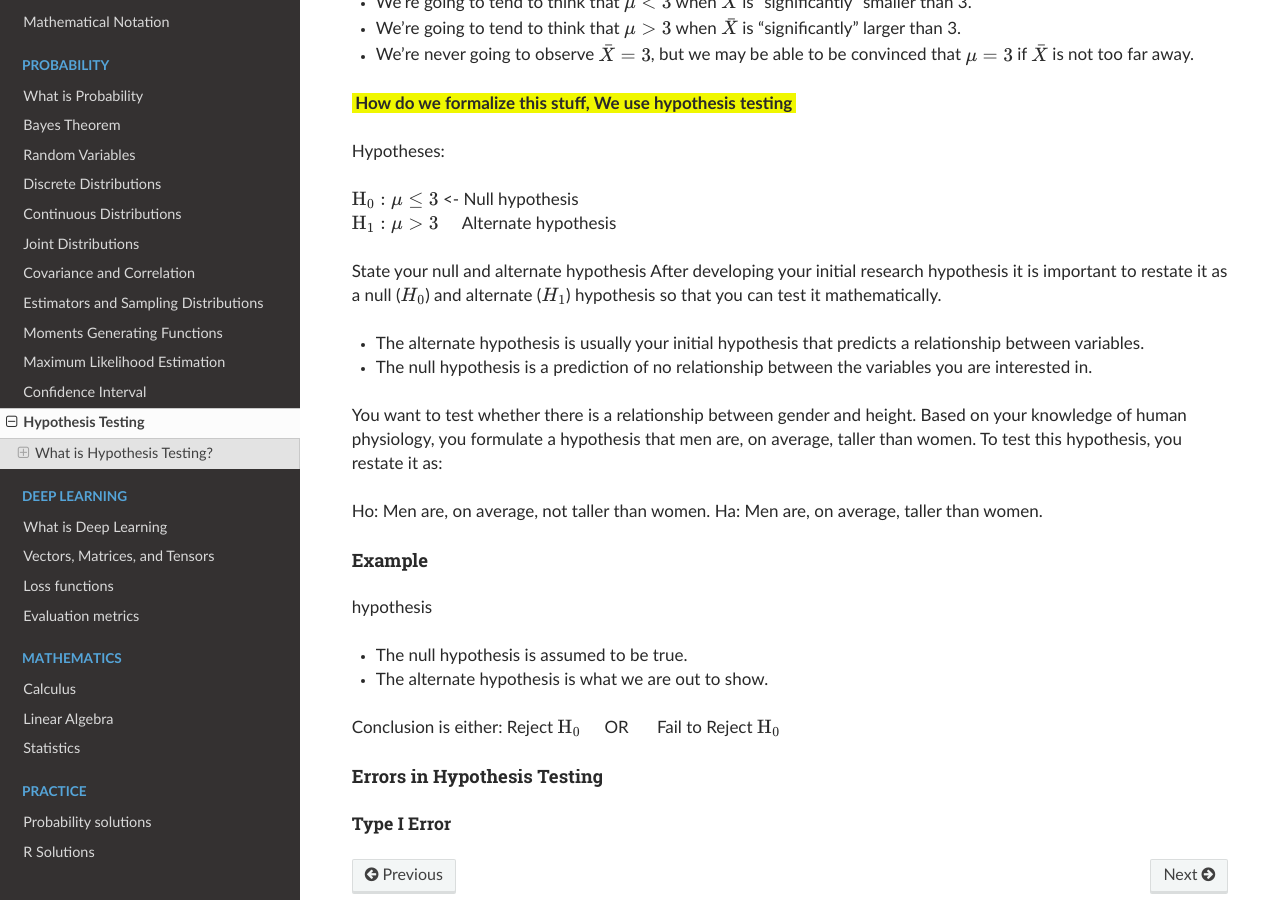
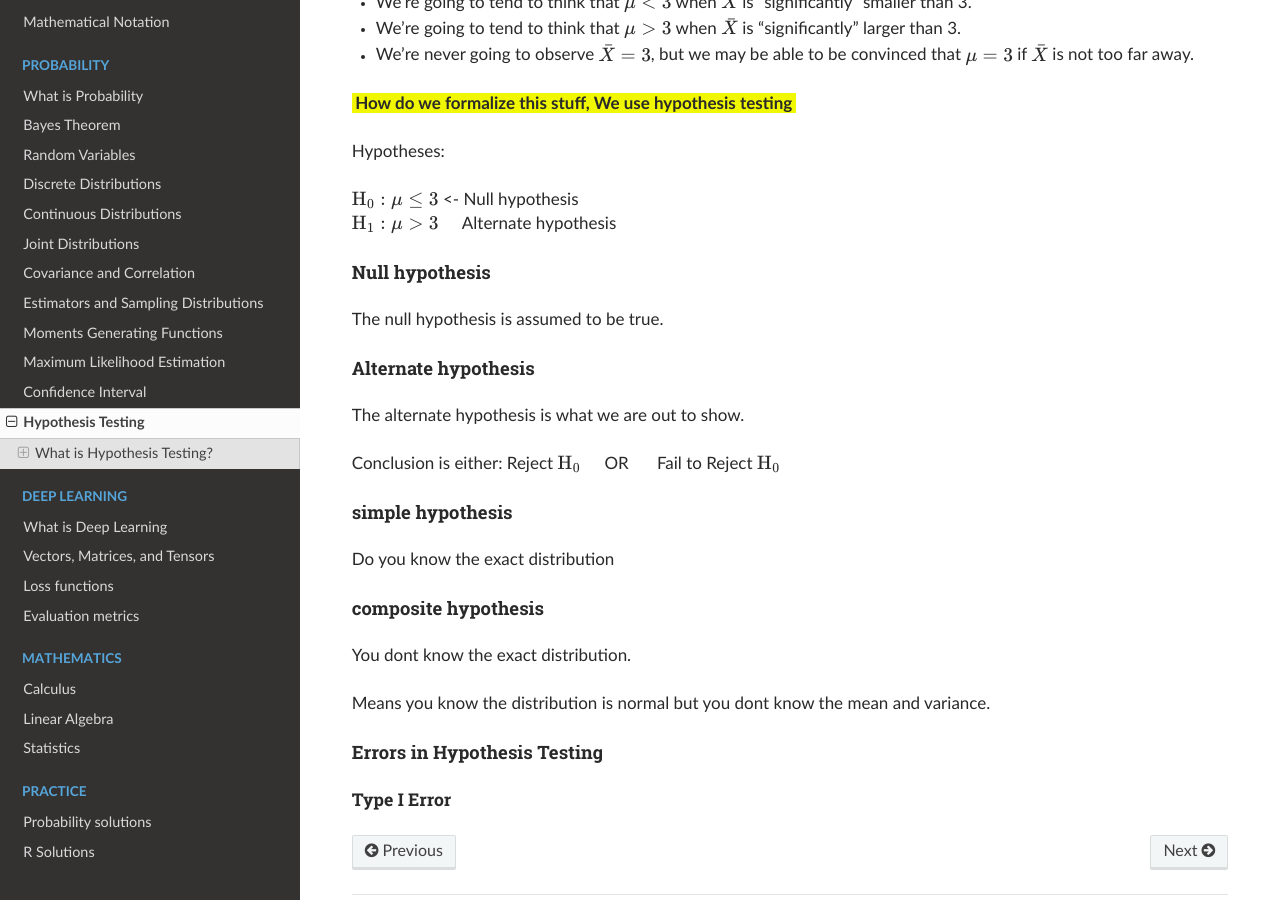
Before and after one commit to akkefa/ml-notes, a Sphinx documentation site: the page built from docs/probability/hypothesis_testing.md, in a window 1280 px wide and 900 px high, scrolled down 1558 px. Built offline with Sphinx 7.4.7 and the Read the Docs theme 2.0.0, drawn with Linux system fonts in a browser that asks for light colours.

Commit message:
new changes

```diff
--- a/docs/probability/hypothesis_testing.md
+++ b/docs/probability/hypothesis_testing.md
@@ -93,29 +93,25 @@ Hypotheses:
 $\mathrm{H}_0: \mu \leq 3$ <- Null hypothesis \
 $\mathrm{H}_1: \mu>3 \quad$ Alternate hypothesis
 
+#### Null hypothesis
+The null hypothesis is assumed to be true.
 
-State your null and alternate hypothesis
-After developing your initial research hypothesis it is important to restate it as a null ($H_0$) and alternate ($H_1$)
-hypothesis so that you can test it mathematically.
-
-- The alternate hypothesis is usually your initial hypothesis that predicts a relationship between variables.
-- The null hypothesis is a prediction of no relationship between the variables you are interested in.
-
-You want to test whether there is a relationship between gender and height. Based on your knowledge of human physiology,
-you formulate a hypothesis that men are, on average, taller than women. To test this hypothesis, you restate it as:
-
-Ho: Men are, on average, not taller than women.
-Ha: Men are, on average, taller than women.
-
-##### Example
-
-hypothesis
-- The null hypothesis is assumed to be true.
-- The alternate hypothesis is what we are out to show.
+#### Alternate hypothesis
+The alternate hypothesis is what we are out to show.
 
 Conclusion is either:
 Reject $\mathrm{H}_0 \quad$ OR $\quad$ Fail to Reject $\mathrm{H}_0$
 
+
+#### simple hypothesis
+Do you know the exact distribution
+
+#### composite hypothesis
+You dont know the exact distribution.
+
+Means you know the distribution is normal but you dont know the mean and variance.
+
+
 #### Errors in Hypothesis Testing
 
 ##### Type I Error
```
